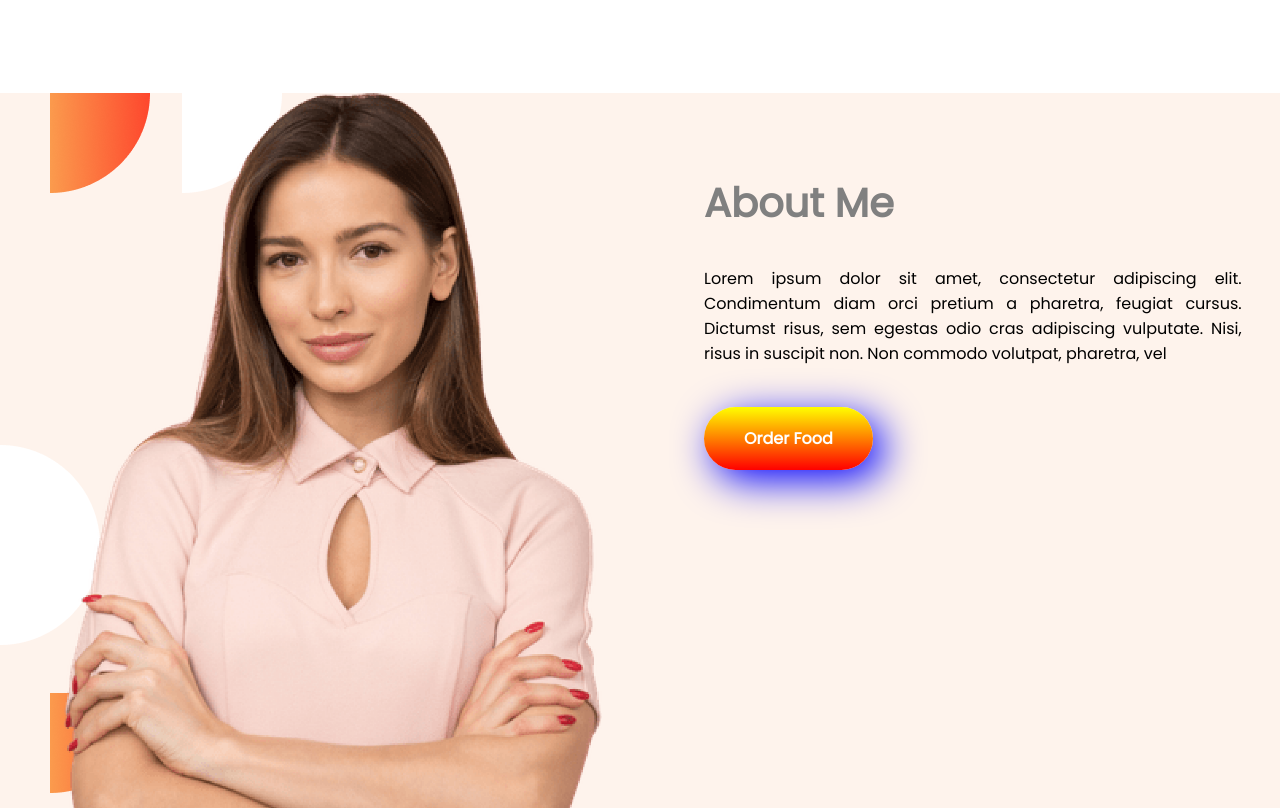
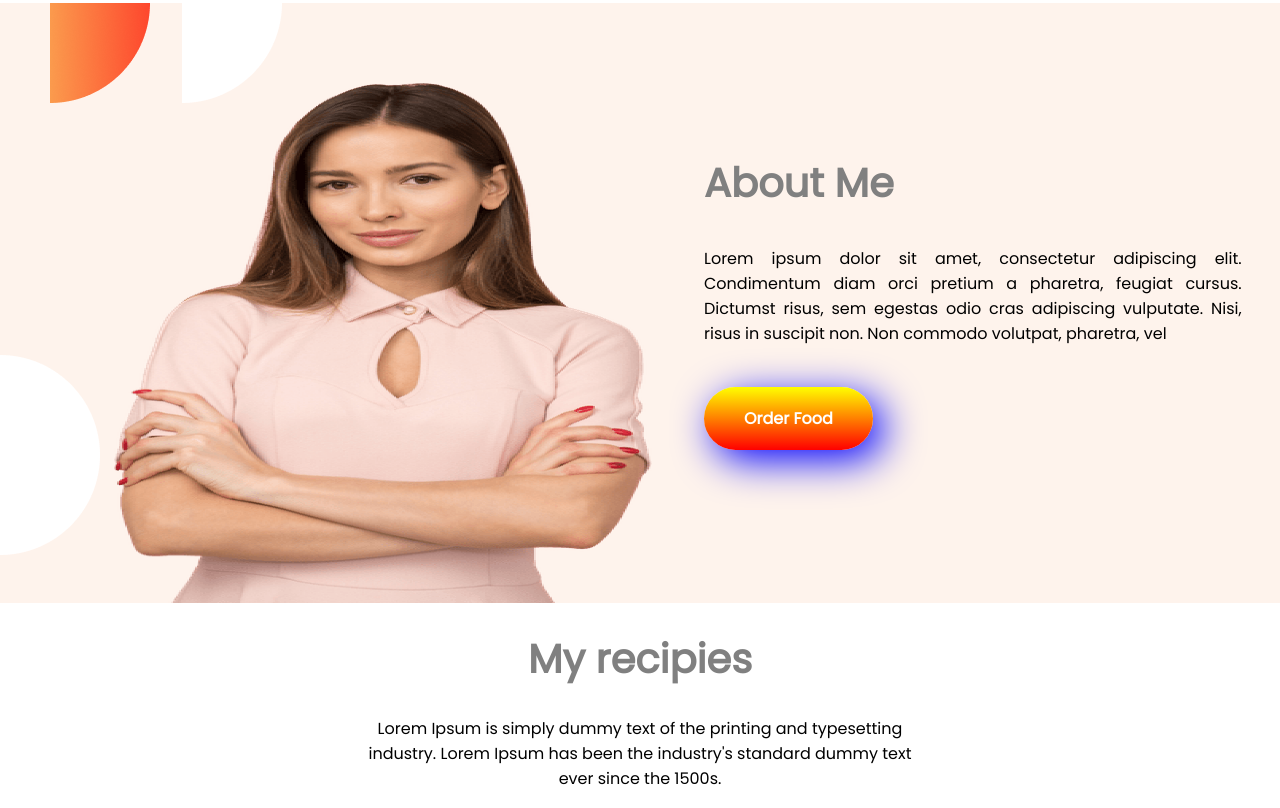
Before and after one commit to jonytheboss/eat-healthy-main, a plain HTML site: page index.html in a window 1280 px wide. Shown: the part 882-1690 px from the top of the page. Drawn offline with Linux system fonts and the light colour scheme.

Commit message:
meddle sector uop

```diff
--- a/index.html
+++ b/index.html
@@ -15,7 +15,7 @@
 <body>
     <section class="section-1 flexible-container">
         <div class="hafe-width">
-            <h1 class="big-header"><span class="color-cod">Skip</span> The Diet, Just Eat Healthy With Food Network</h1>
+            <h1 class="big-header"><span class="color-cod">Skip</span> Just Eat Healthy With Food Network</h1>
             <p class="top-pera">Imagine you don't need a diet because we provide healthy and delicious food for you!</p>
             <a class="link-button" target="_blank" href="https://www.linkedin.com/in/iftakher-uddin-93b28a199/">Order
                 Food</a>
@@ -26,7 +26,7 @@
     </section>
     <section class="section-2 flexible-container">
         <div class="hafe-width">
-            <img src="images/female/Person Image.png" alt="">
+            <img class="sec-2-img" src="images/female/Person Image.png" alt="">
         </div>
         <div class="hafe-width">
             <h1 class="sce-2-h1">About Me</h1>
@@ -41,9 +41,9 @@
     </section>
 
 
-    <div>
-        <h1>My recipies</h1>
-        <p>Lorem Ipsum is simply dummy text of the printing and typesetting industry.
+    <div class="meddle">
+        <h1 class="meddle-h1">My recipies</h1>
+        <p class="meddle-p">Lorem Ipsum is simply dummy text of the printing and typesetting industry.
             Lorem Ipsum has been the industry's standard dummy text ever since the
             1500s.</p>
     </div>
--- a/style.css
+++ b/style.css
@@ -13,6 +13,39 @@ body {
     margin-left: 5%;
     background-image: url(images/shapes/7.png);
     margin-left: 0%;
+    height: 500px;
+}
+
+.sce-2-h1 {
+    font-size: 40px;
+    font-weight: bold;
+    color: grey;
+    margin-top: 150px;
+}
+
+.sec-2-img {
+    margin-top: 80px;
+    height: 520px;
+    padding-left: 50px;
+
+}
+
+.meddle {
+    text-align: center;
+}
+
+.meddle-h1 {
+    color: grey;
+    font-size: 40px;
+}
+
+.meddle-p {
+    margin: 20px 350px;
+    text-align: center;
+}
+
+.top-pera-midel {
+    margin-bottom: 100px;
 }
 
 .big-header {
@@ -20,6 +53,7 @@ body {
     font-weight: bold;
     padding-top: 100px;
     color: #4a4f4e;
+    margin-right: 0%;
 }
 
 .top-pera {
@@ -35,15 +69,6 @@ body {
 h1 {
     font-size: 50px;
 }
-
-.sce-2-h1 {
-    font-size: 40px;
-    font-weight: bold;
-    color: grey;
-    margin-top: 80px;
-}
-
-
 
 .color-cod {
     color: #ff8000;
```
